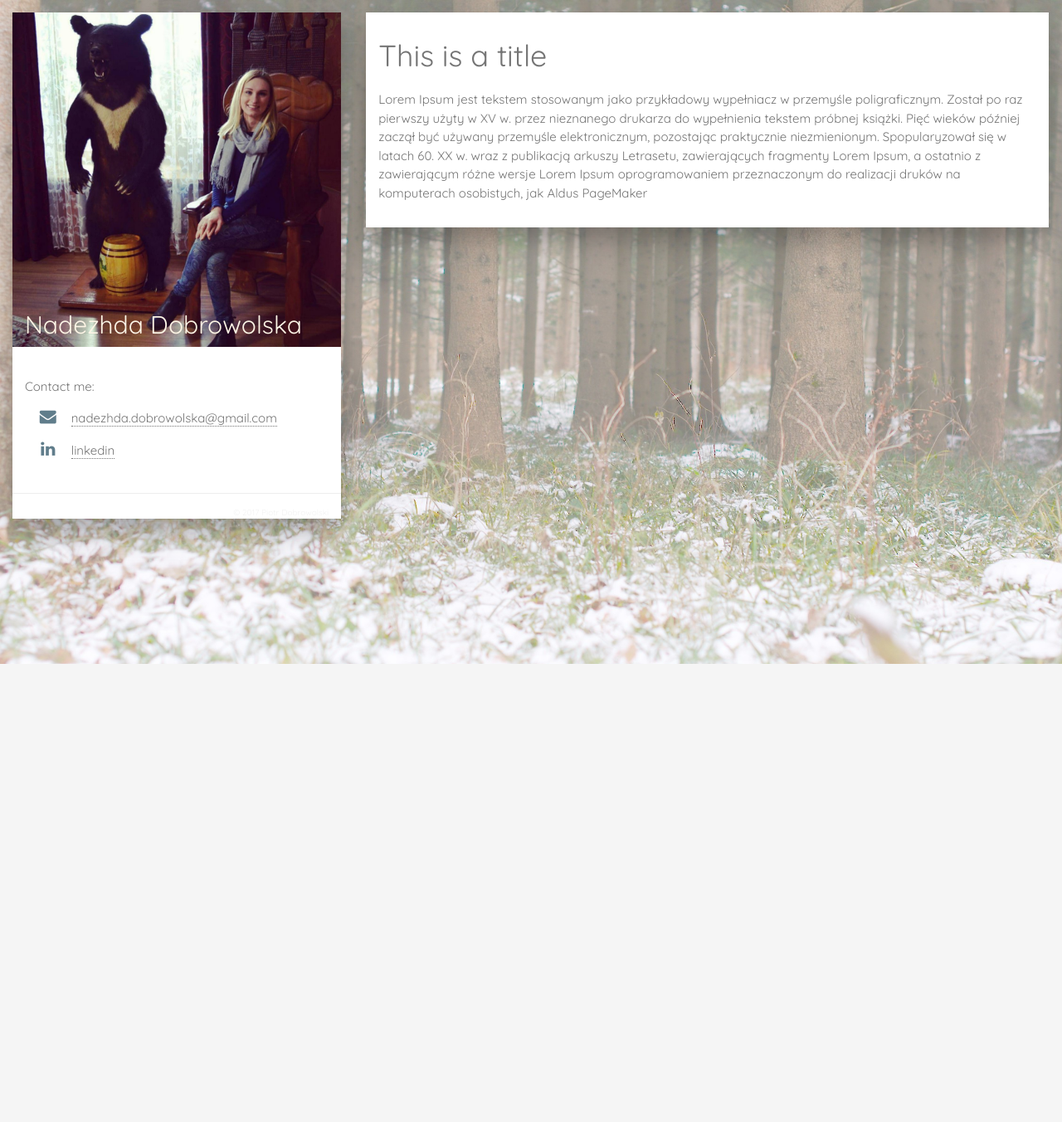
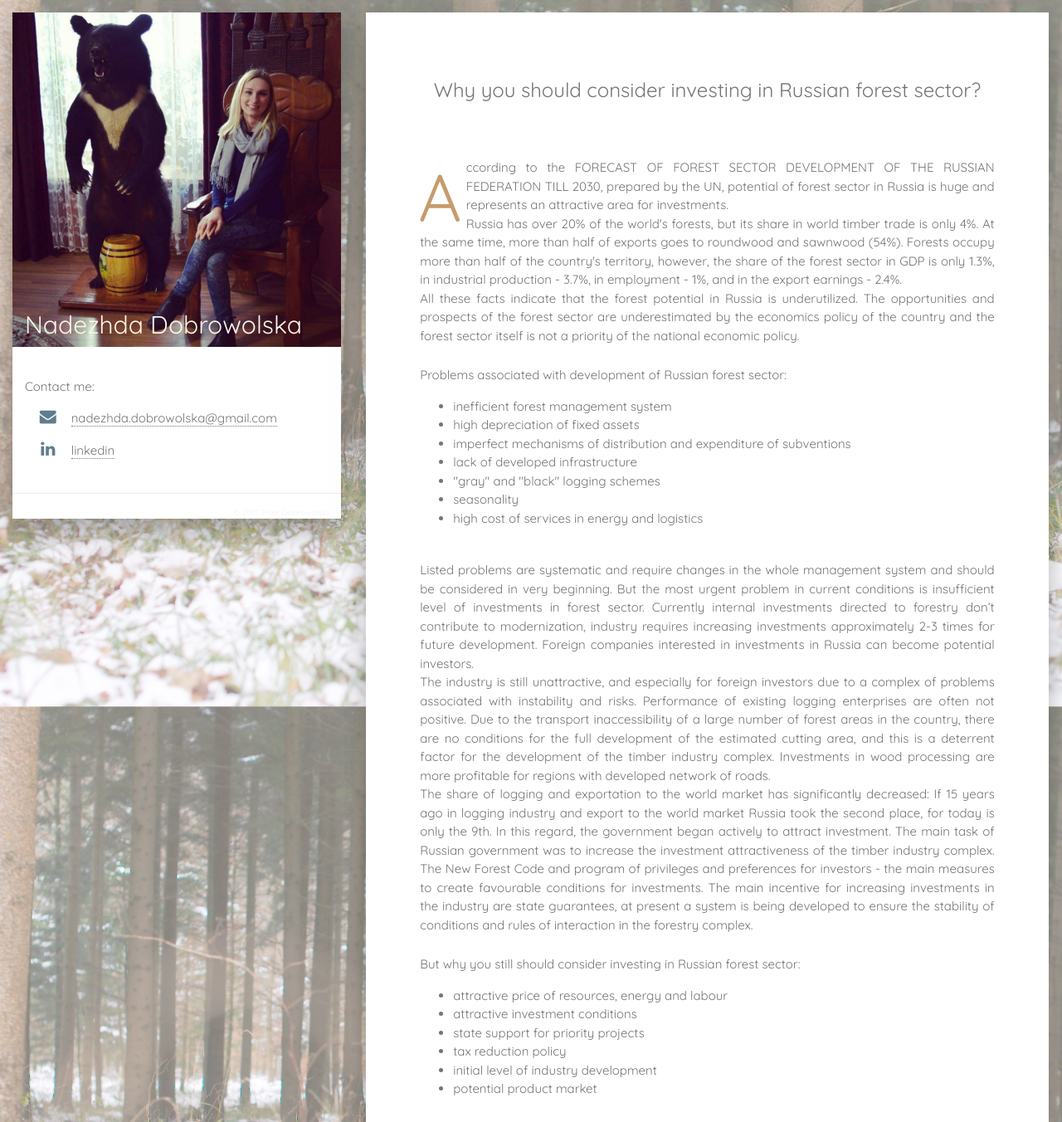
Before and after one commit to dobrypd/nadezhda, a plain HTML site: page index.html in a window 1280 px wide. Shown: the top 1352 px of the page at 83% size. Before the commit the page ends 800 px from the top, so only its background shows below. Drawn offline with Linux system fonts and the light colour scheme.

Commit message:
POC: example article: Why you should consider investing in Russian forest sector?

```diff
--- a/index.html
+++ b/index.html
@@ -42,8 +42,61 @@
       <div class="c-col-23" >
         <div class="color-white t-grey c-card">
           <div class="c-container">
-            <h1>This is a title</h1>
-            <p>Lorem Ipsum jest tekstem stosowanym jako przykładowy wypełniacz w przemyśle poligraficznym. Został po raz pierwszy użyty w XV w. przez nieznanego drukarza do wypełnienia tekstem próbnej książki. Pięć wieków później zaczął być używany przemyśle elektronicznym, pozostając praktycznie niezmienionym. Spopularyzował się w latach 60. XX w. wraz z publikacją arkuszy Letrasetu, zawierających fragmenty Lorem Ipsum, a ostatnio z zawierającym różne wersje Lorem Ipsum oprogramowaniem przeznaczonym do realizacji druków na komputerach osobistych, jak Aldus PageMaker</p>
+            <h3 class="t-title">Why you should consider investing in Russian forest sector?</h3>
+            <p class="t-article t-article-first">
+            According to the FORECAST OF FOREST SECTOR DEVELOPMENT OF THE RUSSIAN FEDERATION TILL 2030, prepared by the UN, potential of forest sector in Russia is huge and represents an attractive area for investments.
+            <br/>
+            Russia has over 20% of the world's forests, but its share in world timber trade is only 4%. At the same time, more than half of exports goes to roundwood and sawnwood (54%). Forests occupy more than half of the country's territory, however, the share of the forest sector in GDP is only 1.3%, in industrial production - 3.7%, in employment - 1%, and in the export earnings - 2.4%.
+            <br/>
+            All these facts indicate that the forest potential in Russia is underutilized. The opportunities and prospects of the forest sector are underestimated by the economics policy of the country and the forest sector itself is not a priority of the national economic policy.
+            </p>
+
+
+            <div class="t-article-box">
+              Problems associated with development of Russian forest sector:
+                <ul>
+                  <li>inefficient forest management system</li>
+                  <li>high depreciation of fixed assets</li>
+                  <li>imperfect mechanisms of distribution and expenditure of subventions</li>
+                  <li>lack of developed infrastructure</li>
+                  <li>"gray" and "black" logging schemes</li>
+                  <li>seasonality</li>
+                  <li>high cost of services in energy and logistics</li>
+                </ul>
+            </div>
+
+              <p class="t-article">
+            Listed problems are systematic and require changes in the whole management system and should be considered in very beginning. But the most urgent problem in current conditions is insufficient level of investments in forest sector. Currently internal investments directed to forestry don’t contribute to modernization, industry requires increasing investments approximately 2-3 times for future development. Foreign companies interested in investments in Russia can become potential investors.
+            <br/>
+            The industry is still unattractive, and especially for foreign investors due to a complex of problems associated with instability and risks. Performance of existing logging enterprises are often not positive. Due to the transport inaccessibility of a large number of forest areas in the country, there are no conditions for the full development of the estimated cutting area, and this is a deterrent factor for the development of the timber industry complex. Investments in wood processing are more profitable for regions with developed network of roads.
+            <br/>
+            The share of logging and exportation to the world market has significantly decreased: If 15 years ago in logging industry and export to the world market Russia took the second place, for today is only the 9th. In this regard, the government began actively to attract investment.
+            The main task of Russian government was to increase the investment attractiveness of the timber industry complex. The New Forest Code and program of privileges and preferences for investors - the main measures to create favourable conditions for investments. The main incentive for increasing investments in the industry are state guarantees, at present a system is being developed to ensure the stability of conditions and rules of interaction in the forestry complex.
+            <br/>
+          </p>
+
+            <div class="t-article-box">
+            But why you still should consider investing in Russian forest sector:
+              <ul>
+                <li>attractive price of resources, energy and labour</li>
+                <li>attractive investment conditions</li>
+                <li>state support for priority projects</li>
+                <li>tax reduction policy</li>
+                <li>initial level of industry development</li>
+                <li>potential product market</li>
+              </ul>
+            </div>
+
+            <p class="t-article">
+            One promising approach is promotion of investment projects in the timber industry. Measures of the state are fixed by RF Government Decree of 30 June 2007 "On priority investment projects in forest exploitation". Priority projects may include investment volume of at least 300 million RUB (~43 million EUR). At the same time, the project should be profitable with an optimal payback period. It is also important for the state that the forest plots leased for projects are used as efficiently as possible, and the enterprises will contribute financially to the country's budget in the form of taxes and rents. To implement priority investment projects, the state provides entrepreneurs with non-tax incentives.
+            <br/>
+            One example can show significant growth and lead other sectors of the forest industry is production of wood materials, including plywood, as well as fuel pellets, currently internal market requires wood products with special properties. In this direction potential investors can see perspectives.
+            <br/>
+            In general, new developments in wood materials production is perspective direction. Russian goverment defines measures to support priority investment projects are aimed at stimulating integrated processing of wood, with an emphasis on the development of bioenergy. This direction has very good prospects and should also become one of the drivers for the development of the forestry sector of the Russian economy.
+            </p>
+            <p class="t-right">
+            Nadezhda Dobrowolska, 12 December 2017
+            </p>
           </div>
         </div>
       </div>
--- a/main.css
+++ b/main.css
@@ -194,3 +194,24 @@ a:hover {
 .t-center {
   text-align: center;
 }
+
+
+.t-title {
+  padding: 50px;
+  text-align: center;
+}
+.t-article {
+  padding: 0px 50px;
+  text-align: justify;
+}
+.t-article-first:first-letter {
+    -webkit-initial-letter: 3;
+    initial-letter: 3;
+
+    color: #c69c6d;
+    margin: 1em .5em 0 0;
+}
+
+.t-article-box {
+  padding: 10px 50px;
+}
```
